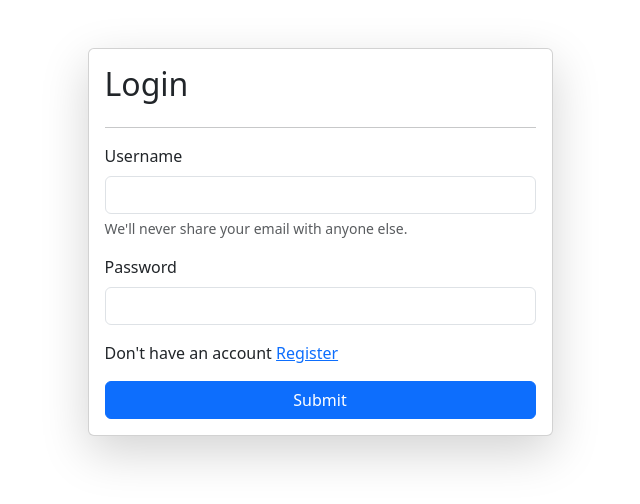
After one commit to sujanchhengutala/django-Receipe, a Django app: page /login in a window 1280 px wide. The commit adds this page. Shown: the top 504 px of the page, without its empty margins (320-960 px from the left). Run offline with Django 5.2, Linux system fonts and the light colour scheme.

Commit message:
regerstration amd login

```diff
--- a/Recipi_Project/urls.py
+++ b/Recipi_Project/urls.py
@@ -28,6 +28,10 @@ urlpatterns = [
     path("delete_receipe/<id>/",delete_receipe, name="delete_receipe"),
     path("update_receipe/<id>/",update_receipe, name="update_receipe"),
 
+    path("login", login_page, name="login_page"),
+    path("register", register_page, name="register_page"),
+
+
     path('admin/', admin.site.urls),
 ]
 
--- a/vege/models.py
+++ b/vege/models.py
@@ -1,7 +1,9 @@
 from django.db import models
+from django.contrib.auth.models import User
 
 # Create your models here.
 class Receipe(models.Model):
+    user = models.ForeignKey(User, on_delete=models.SET_NULL, null=True, blank=True)
     receipe_name = models.CharField(max_length=100)
     receipe_description = models.TextField()
     receipe_image = models.ImageField(upload_to="receipe")
--- a/vege/templates/index.html
+++ b/vege/templates/index.html
@@ -1,7 +1,7 @@
 
 {% extends "base.html" %}
 {% block start %}
-<a href="about">About</a> <a href="contact">Contact</a>
+<a href="about">About</a> <a href="contact">Contact</a> <a href="receipe">Receipes</a>
     <h1>hello world</h1>
 
     {{peoples}}
--- /dev/null
+++ b/vege/templates/login.html
@@ -0,0 +1,36 @@
+{% extends "base.html" %}
+{% block start %}
+
+<div class="container mt-5">
+
+    <form class="mx-auto col-5 p-3 card shadow-lg" method="post" enctype="multipart/form-data">
+        {%csrf_token%}
+        <h2>Login</h2>
+        <hr>
+        <form>
+            <div class="mb-3">
+              {% if messages %}
+              <ul class="messages">
+              {% for message in messages %}
+              <div class="alert alert-primary" role="alert" {% if message.tags %} class="{{ message.tags }}"{% endif %}>
+                  {{ message }}
+              </div>
+              <!-- <li{% if message.tags %} class="{{ message.tags }}"{% endif %}>{{ message }}</li> -->
+              {% endfor %}
+              </ul>
+              {% endif %}
+              <label for="exampleInputEmail1" class="form-label">Username</label>
+              <input type="text" name="username" class="form-control"  id="exampleInputEmail1" aria-describedby="emailHelp">
+              <div id="emailHelp" class="form-text">We'll never share your email with anyone else.</div>
+            </div>
+            <div class="mb-3">
+              <label for="exampleInputPassword1" class="form-label">Password</label>
+              <input type="password" name="password" class="form-control" id="exampleInputPassword1">
+            </div>
+            <p>Don't have an account <a href="register">Register</a></p>
+            <button type="submit" class="btn btn-primary">Submit</button>
+          </form>
+      </form>
+</div>
+
+{% endblock  %}
--- a/vege/views.py
+++ b/vege/views.py
@@ -1,5 +1,8 @@
 from django.shortcuts import render, redirect
 from .models import *
+from django.contrib.auth.models import User
+from django.contrib import messages
+from django.contrib.auth import authenticate, login
 
 # Create your views here.
 
@@ -44,8 +47,7 @@ def receipes(request):
     # print(data)
     return render(request, "receipes.html", context)
 
-    path("delete_receipe/<id>/",delete_receipe, name="delete_receipe"),
-    path("delete_receipe/<id>/",delete_receipe, name="delete_receipe"),
+# ====================================update functionality==========================
 def update_receipe(request, id):
     queryset = Receipe.objects.get(id=id)
 
@@ -70,3 +72,52 @@ def delete_receipe(request, id):
     queryset = Receipe.objects.get(id = id)
     queryset.delete()
     return redirect("/receipe/")
+
+
+# ==============================login page=====================================
+
+def login_page(request):
+    if(request.method == "POST"):
+        username = request.POST.get("username")
+        password = request.POST.get("password")
+        isuserExist = User.objects.filter(username = username).exists()
+
+        if not isuserExist:
+            messages.info(request, "INVALID USERNAME ")
+            return redirect("/login")
+
+        user = authenticate(username=username, password = password)
+
+        if user is None:
+            messages.error(request, "INVALID PASSWORD ")
+            return redirect("/login")
+        else:
+            print("true")
+            login(request, user)
+            return redirect("/receipe/")
+
+    return render(request, "login.html")
+
+# ===============================registeration==================================
+
+def register_page(request):
+    if(request.method == "POST"):
+        first_name = request.POST.get("first_name")
+        last_name = request.POST.get("last_name")
+        username = request.POST.get("username")
+        password = request.POST.get("password")
+        isuserExist = User.objects.filter(username = username)
+        if isuserExist:
+            messages.info(request, "Username alreday exist")
+            return redirect("/register")
+        user = User.objects.create(
+            first_name = first_name,
+            last_name = last_name,
+            username = username
+        )
+        user.set_password(password)
+        user.save()
+        messages.info(request, "Regrestration successful")
+        return redirect("/register")
+
+    return render(request, "register.html")
```
Also changed, not shown: vege/templates/register.html (added, +41 -0 lines), Recipi_Project/settings.py (line endings or trailing spaces), db.sqlite3, vege/migrations/0002_receipe_user.py (added).
